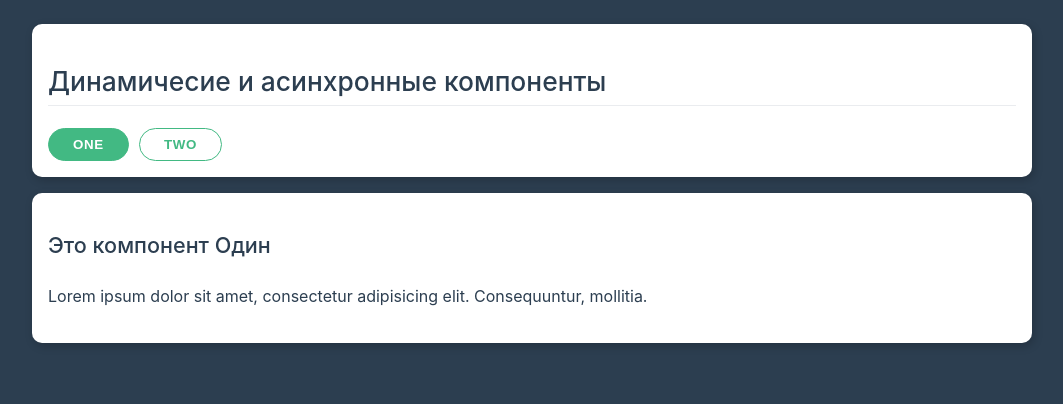
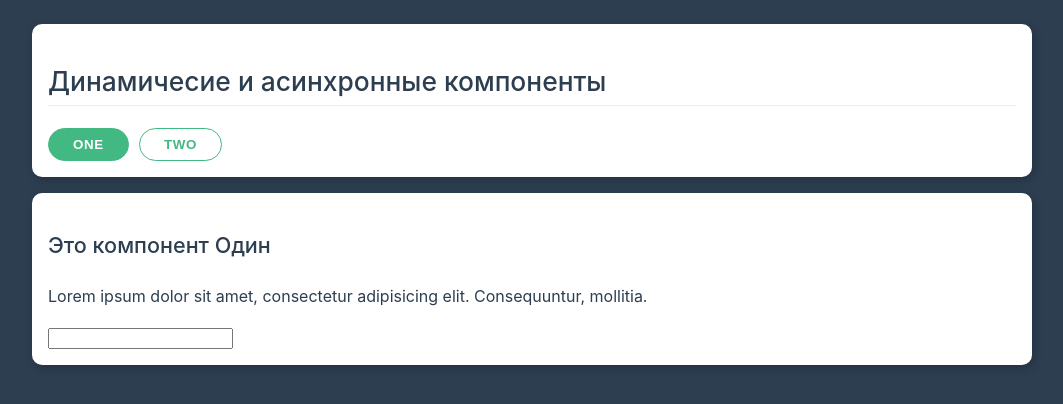
Before and after one commit to AAA55555/learn-vue3, a Vue app: page / in a window 1280 px wide. Shown: the top 404 px of the page, without its empty margins (108-1171 px from the left). Built offline with nearby package versions, Linux system fonts and the light colour scheme.

Commit message:
6. Расширенное свойство computed

```diff
--- a/src/App.vue
+++ b/src/App.vue
@@ -4,20 +4,22 @@
       <h2>Динамичесие и асинхронные компоненты</h2>
 
       <app-button
-          :color="active === 'one' ? 'primary' : ''"
+          :color="oneColor"
           @action="active = 'one'"
       >
         one
       </app-button>
       <app-button
-          :color="active === 'two' ? 'primary' : ''"
+          :color="twoColor"
           @action="active = 'two'"
       >
         two
       </app-button>
     </div>
 
-    <component :is="componentName"></component>
+    <keep-alive>
+      <component :is="componentName"></component>
+    </keep-alive>
 
   </div>
 </template>
@@ -35,14 +37,33 @@ export default {
       active: 'one' //two
     }
   },
+  mounted() {
+    setTimeout(() => {
+      this.componentName = 'new comp name'
+    }, 2000)
+  },
   computed: {
-    componentName () {
-      // if (this.active === 'one') {
-      //   return 'app-text-one'
-      // }
-      // return 'app-text-two'
-
-      return 'app-text-' + this.active
+    // componentName () {
+    //   // if (this.active === 'one') {
+    //   //   return 'app-text-one'
+    //   // }
+    //   // return 'app-text-two'
+    //
+    //   return 'app-text-' + this.active
+    // },
+    componentName: {
+      get() {
+        return 'app-text-' + this.active
+      },
+      set(value) {
+        console.log('componentName ', value)
+      }
+    },
+    oneColor () {
+      return this.active === 'one' ? 'primary' : ''
+    },
+    twoColor () {
+      return this.active === 'two' ? 'primary' : ''
     }
   }
 }
--- a/src/AppTextOne.vue
+++ b/src/AppTextOne.vue
@@ -2,6 +2,7 @@
   <div class="card">
     <h3>Это компонент Один</h3>
     <p>Lorem ipsum dolor sit amet, consectetur adipisicing elit. Consequuntur, mollitia.</p>
+    <input type="text">
   </div>
 </template>
 
```
